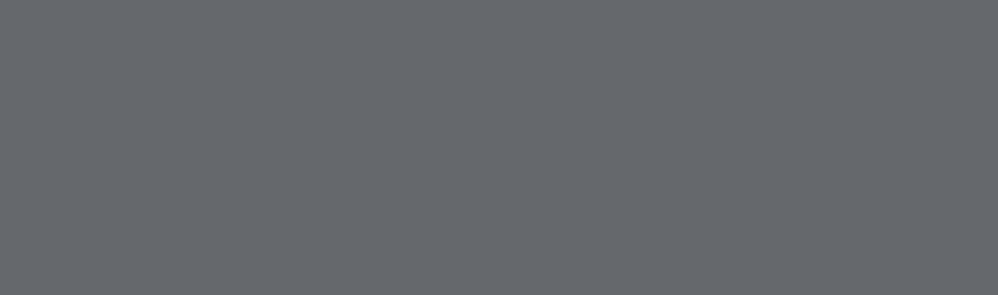
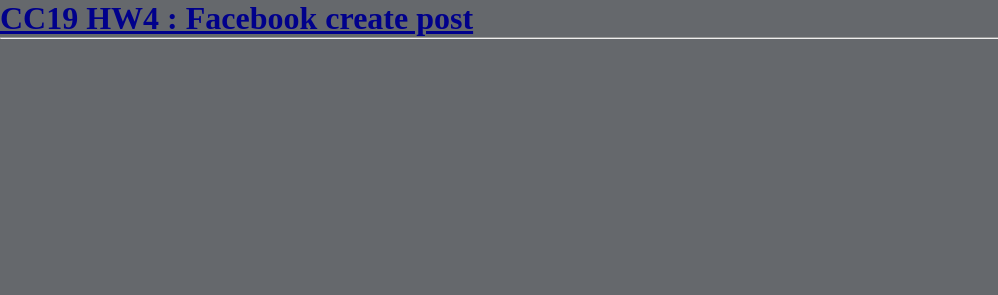
Before and after one commit to edenpuma33/cc19-homework4, a plain HTML site: page hw4.html in a window 1280 px wide. Shown: the top 295 px of the page, without its empty margins (0-998 px from the left). Drawn offline with Linux system fonts and the light colour scheme.

Commit message:
adding&fixing header

```diff
--- a/hw4.html
+++ b/hw4.html
@@ -3,10 +3,12 @@
 <head>
     <meta charset="UTF-8">
     <meta name="viewport" content="width=device-width, initial-scale=1.0">
-    <title>HW4 : Facebook create post CC19</title>
+    <title>CC19 HW4 : Facebook create post</title>
     <link rel="stylesheet" href="./styles.css">
 </head>
 <body>
+    <h1>CC19 HW4 : Facebook create post</h1>
+    <hr>
     <div class="mainbox">
         <div class="top">
             <div class="profile">
--- a/styles.css
+++ b/styles.css
@@ -2,6 +2,11 @@
     margin: 0;
     padding: 0;
     box-sizing: border-box;
+}
+
+h1{
+    color: darkblue;
+    text-decoration: underline;
 }
 
 body{
```
